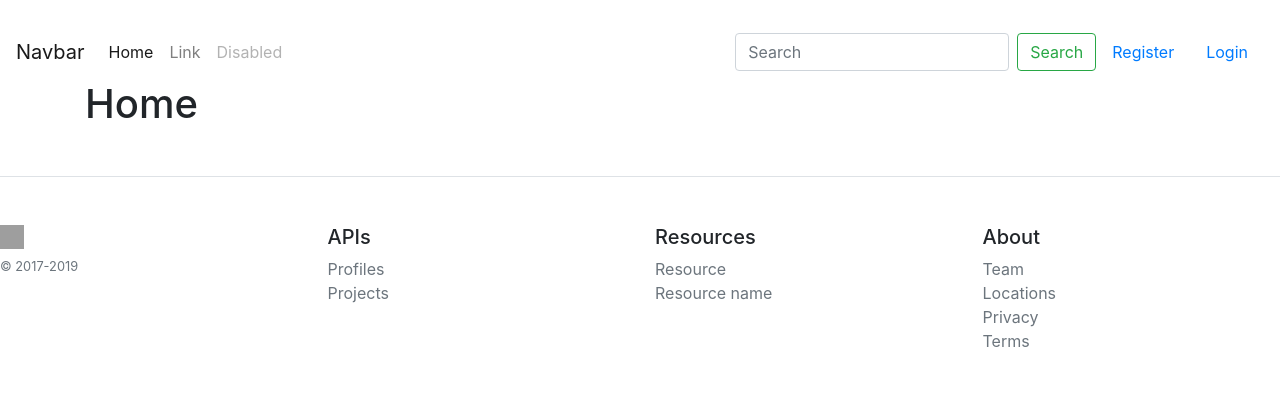
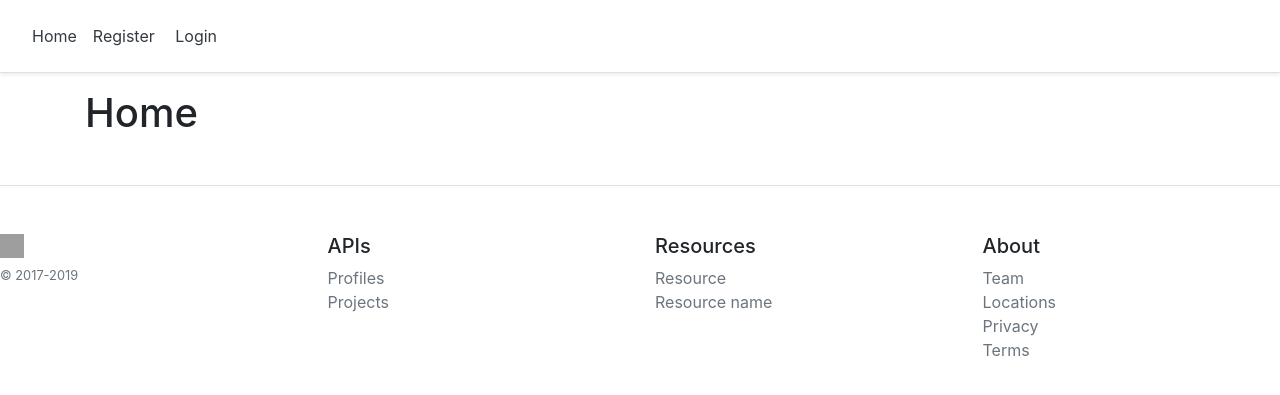
Before and after one commit to GabrielOduori/Project-Awards, a Django app: template accounts/templates/accounts/home.html in a window 1280 px wide. Shown: the top 395 px of the page. Run offline with Django 3.2, Linux system fonts and the light colour scheme; the template is opened without the code that fills it, so the values that code supplies are empty; some libraries are stand-ins or nearby versions; some web fonts are replaced; grey boxes are pictures that could not be loaded.

Commit message:
Added navigation bar to the application for navigating through the application.

```diff
--- a/accounts/templates/accounts/navbar.html
+++ b/accounts/templates/accounts/navbar.html
@@ -1,64 +1,21 @@
-<!-- <div class="container">
-        <nav class="navbar navbar-default">
-        <div class="container-fluid">
-          <div class="navbar-header">
-            <button type="button" class="navbar-toggle collapsed" data-toggle="collapse" data-target="#navbar" aria-expanded="false" aria-controls="navbar">
-              <span class="sr-only">Toggle navigation</span>
-              <span class="icon-bar"></span>
-              <span class="icon-bar"></span>
-              <span class="icon-bar"></span>
-            </button>
-            <a class="navbar-brand" href="/">Social Network</a>
-          </div>
-          <div id="navbar" class="navbar-collapse collapse">
-            {% if user.is_authenticated %}
-            <ul class="nav navbar-nav">
-                <li><a href=">Home</a></li>
-                <li><a href="">Profile</a></li>
-                <li><a href="">Edit Profile</a></li>
-                <li><a href="">Change Password</a></li>
-            </ul>
-            <ul class="nav navbar-nav navbar-right">
-                <li><a href="">Log out</a></li>
-            </ul>
-            {% else %}
-            <ul class="nav navbar-nav">
-                <li><a href="{% url 'accounts:reset_password' %}">Reset Password</a></li>
-            </ul>
-            <ul class="nav navbar-nav navbar-right">
-              <li><a href="">Login</a></li>
-              <li><a href="">Register</a></li>
-            </ul>
-            {% endif %}
-          </div><!--/.nav-collapse -->
-        <!-- </div><!--/.container-fluid -->
-      <!-- </nav>
-    </div>  -->
 
-<br>
-    <nav class="navbar navbar-expand-lg navbar-light bg-red">
-            <a class="navbar-brand" href="#">Navbar</a>
-            <button class="navbar-toggler" type="button" data-toggle="collapse" data-target="#navbarSupportedContent" aria-controls="navbarSupportedContent" aria-expanded="false" aria-label="Toggle navigation">
-              <span class="navbar-toggler-icon"></span>
-            </button>
 
-            <div class="collapse navbar-collapse" id="navbarSupportedContent">
-              <ul class="navbar-nav mr-auto">
-                <li class="nav-item active">
-                  <a class="nav-link" href="#">Home</a>
-                </li>
-                <li class="nav-item">
-                  <a class="nav-link" href="#">Link</a>
-                </li>
-                <li class="nav-item">
-                  <a class="nav-link disabled" href="#" tabindex="-1" aria-disabled="true">Disabled</a>
-                </li>
-              </ul>
-              <form class="form-inline my-2 my-lg-0">
-                <input class="form-control mr-sm-2" type="search" placeholder="Search" aria-label="Search">
-                <button class="btn btn-outline-success my-2 my-sm-0" type="submit">Search</button>
-              </form>
-              <a class="nav-link" href="/accounts/register">Register</a>
-              <a class="nav-link" href="#">Login</a>
+
+          <div class="d-flex flex-column flex-md-row align-items-center p-3 px-md-4 mb-3 bg-white border-bottom shadow-sm">
+
+
+              <a class="p-2 text-dark" href="{% url 'home-page:home-page' %}">Home</a>
+              <nav class="my-2 my-md-0 mr-md-3">
+                  {% if user.is_authenticated %}
+
+
+                  <a class="p-2 text-dark" href="accounts/profile">Welcome {{user.username}}</a>
+                <a class="p-2 text-dark" href="#">Add Project</a>
+                <a class="p-2 text-dark" href="#">View Profile</a>
+              </nav>
+              <a class="btn btn-outline-primary" href="accounts/logout">Logout</a>
+              {% else %}
+              <a class="p-2 text-dark" href="accounts/register">Register</a>
+              <a class="p-2 text-dark" href="accounts/login">Login</a>
+              {% endif %}
             </div>
-          </nav>
```
